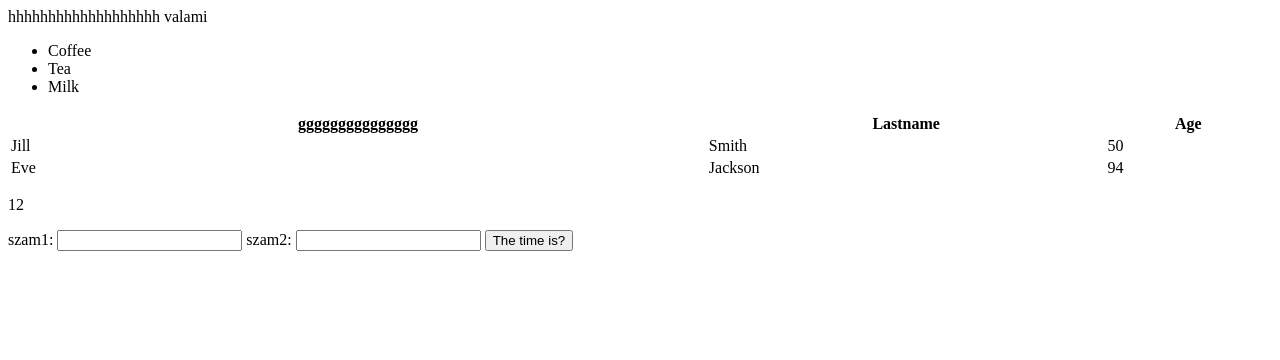
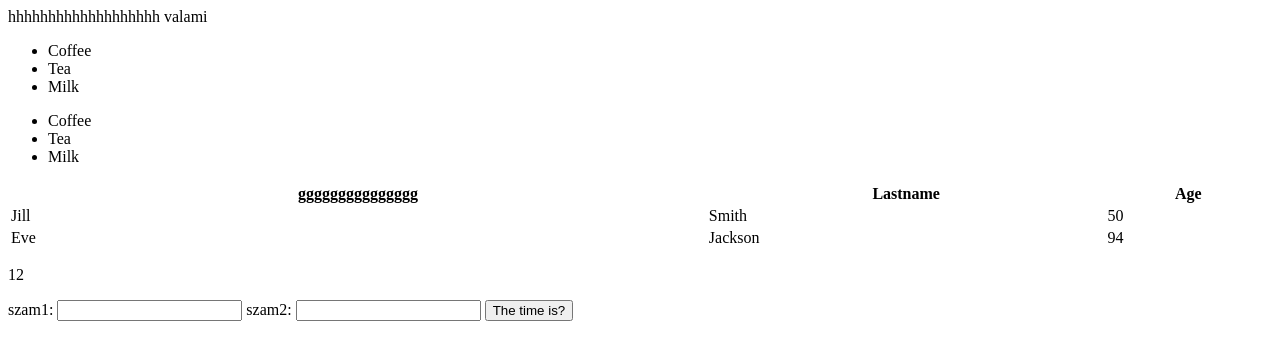
Before and after one commit to nahajia/nahajia.github.io, a plain HTML site: page index.html in a window 1280 px wide. Drawn offline with Linux system fonts and the light colour scheme.

Commit message:
Update index.html

```diff
--- a/index.html
+++ b/index.html
@@ -12,6 +12,12 @@
         <li>Coffee</li>
         <li>Tea</li>
         <li>Milk</li>
+      </ul>
+
+     <ul>
+        <li>Coffee</li>
+        <li>Tea</li>
+        <li>Milk
       </ul>
 
 
```
